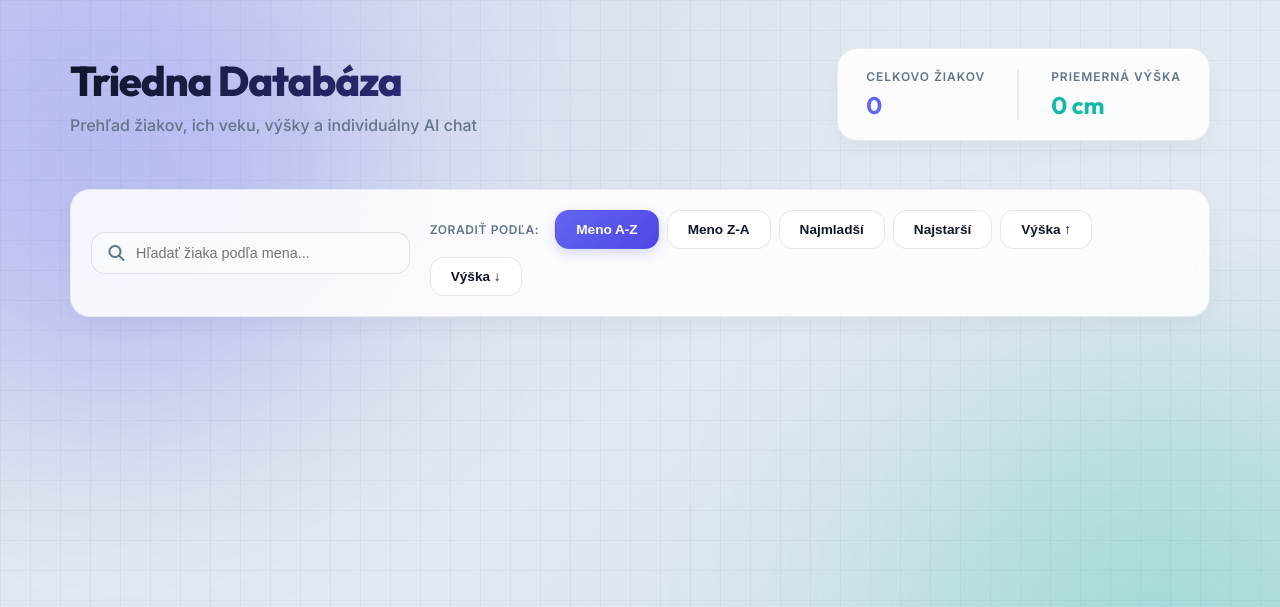
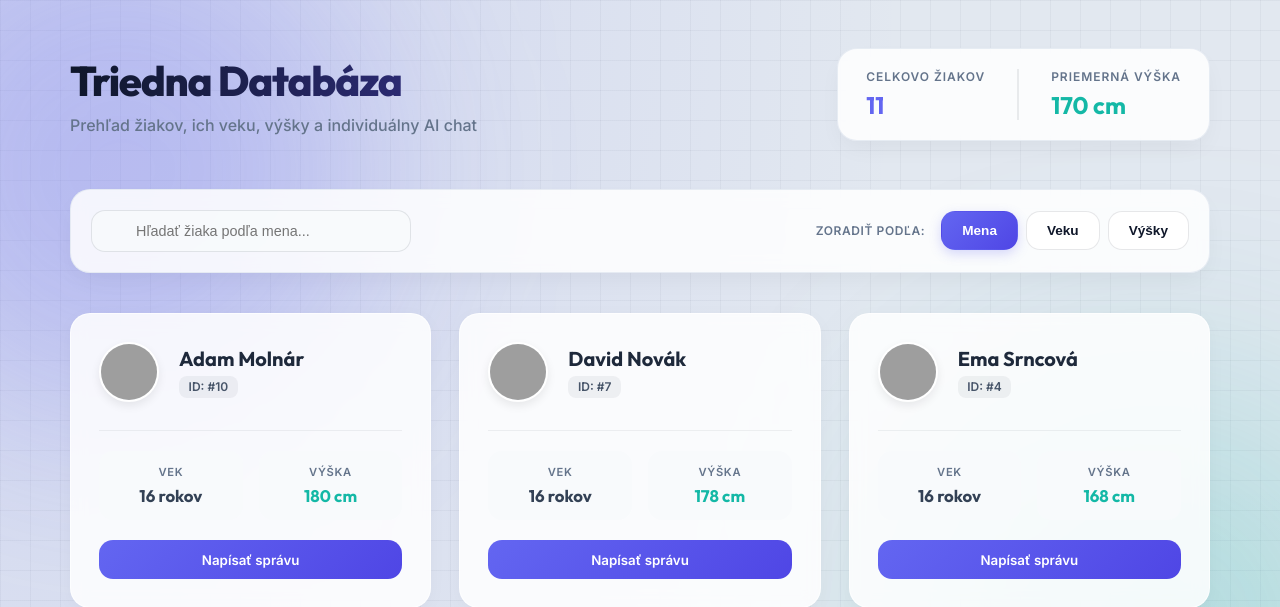
Before and after one commit to Adrian676767/backende2, a Flask app: page / in a window 1280 px wide. Shown: the top 607 px of the page. Run offline with Flask 3, Linux system fonts and the light colour scheme; grey boxes are pictures that could not be loaded.

Commit message:
Update index.html

```diff
--- a/templates/index.html
+++ b/templates/index.html
@@ -1,11 +1,3 @@
-<!DOCTYPE html>
-<html lang="sk">
-<head>
-    <meta charset="UTF-8">
-    <meta name="viewport" content="width=device-width, initial-scale=1.0">
-    <title>Školská Databáza Žiakov</title>
-    <link rel="stylesheet" href="https://cdnjs.cloudflare.com/ajax/libs/font-awesome/6.4.0/css/all.min.css">
-
 <style>
     @import url('https://fonts.googleapis.com/css2?family=Inter:wght@400;500;600&family=Outfit:wght@700;800&display=swap');
 
@@ -544,8 +536,6 @@
         box-shadow: 0 4px 12px rgba(99, 102, 241, 0.2);
     }
 </style>
-</head>
-<body>
 
 <div class="container">
     <div class="header-area">
@@ -572,15 +562,9 @@
         </div>
         <div class="sort-group">
             <span class="sort-label">Zoradiť podľa:</span>
-
-                <button class="btn-sort active" id="sortNameAZ">Meno A-Z</button>
-                <button class="btn-sort" id="sortNameZA">Meno Z-A</button>
-
-                <button class="btn-sort" id="sortYoungest">Najmladší</button>
-                <button class="btn-sort" id="sortOldest">Najstarší</button>
-
-                <button class="btn-sort" id="sortHeightAsc">Výška ↑</button>
-                <button class="btn-sort" id="sortHeightDesc">Výška ↓</button>
+            <button class="btn-sort active" id="sortName">Mena</button>
+            <button class="btn-sort" id="sortAge">Veku</button>
+            <button class="btn-sort" id="sortHeight">Výšky</button>
         </div>
     </div>
 
@@ -636,7 +620,7 @@
             const isFemale = student.name.trim().endsWith('á') || student.name.trim().endsWith('ová') || student.name.trim().includes('vá');
             const genderClass = isFemale ? 'female' : 'male';
 
-                const imgUrl = student.photo;
+            const imgUrl = `https://source.unsplash.com/150x150/?portrait,${isFemale ? 'woman' : 'man'}&sig=${encodeURIComponent(student.name)}`;
 
             const card = document.createElement('div');
             card.className = `student-card ${genderClass}`;
@@ -753,80 +737,3 @@
 
     fetchStudents();
 </script>
-</body>
-</html>
-</body>
-<script>
-let allStudents = [];
-
-async function fetchStudents() {
-    const res = await fetch('/students');
-    allStudents = await res.json();
-    renderStudents(allStudents);
-}
-
-function renderStudents(students) {
-    const grid = document.getElementById('studentsGrid');
-    grid.innerHTML = '';
-
-    students.forEach(student => {
-
-        const card = document.createElement('div');
-        card.className = 'student-card';
-
-        const imgUrl = student.photo;
-
-        card.innerHTML = `
-            <div style="display:flex;gap:10px;align-items:center;">
-                <div class="avatar-container">
-                    <img src="${imgUrl}" class="student-img">
-                </div>
-
-                <div>
-                    <h3>${student.name}</h3>
-                    <small>ID: ${student.id}</small>
-                </div>
-            </div>
-
-            <p>Vek: ${student.age}</p>
-            <p>Výška: ${student.vyska}</p>
-        `;
-
-        grid.appendChild(card);
-    });
-}
-
-/* SORTY */
-
-document.getElementById('sortNameAZ').addEventListener('click', () => {
-    allStudents.sort((a,b) => a.name.localeCompare(b.name));
-    renderStudents(allStudents);
-});
-
-document.getElementById('sortNameZA').addEventListener('click', () => {
-    allStudents.sort((a,b) => b.name.localeCompare(a.name));
-    renderStudents(allStudents);
-});
-
-document.getElementById('sortYoungest').addEventListener('click', () => {
-    allStudents.sort((a,b) => a.age - b.age);
-    renderStudents(allStudents);
-});
-
-document.getElementById('sortOldest').addEventListener('click', () => {
-    allStudents.sort((a,b) => b.age - a.age);
-    renderStudents(allStudents);
-});
-
-document.getElementById('sortHeightAsc').addEventListener('click', () => {
-    allStudents.sort((a,b) => a.vyska - b.vyska);
-    renderStudents(allStudents);
-});
-
-document.getElementById('sortHeightDesc').addEventListener('click', () => {
-    allStudents.sort((a,b) => b.vyska - a.vyska);
-    renderStudents(allStudents);
-});
-
-fetchStudents();
-</script>
```
Lines whose indentation alone changed are shown as unchanged.
